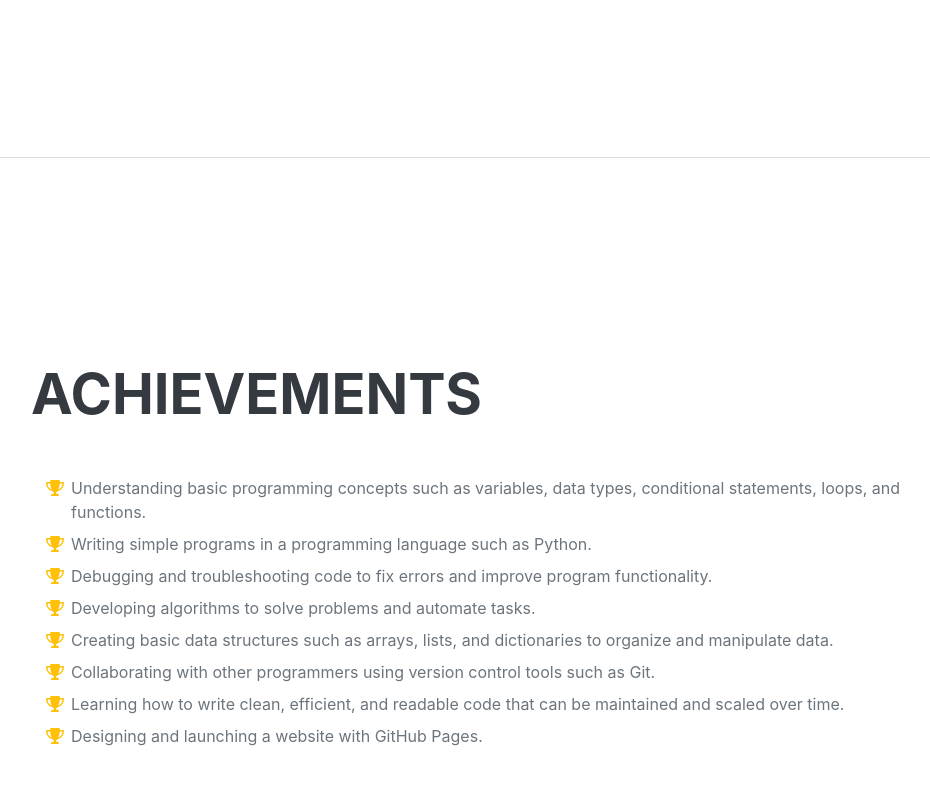
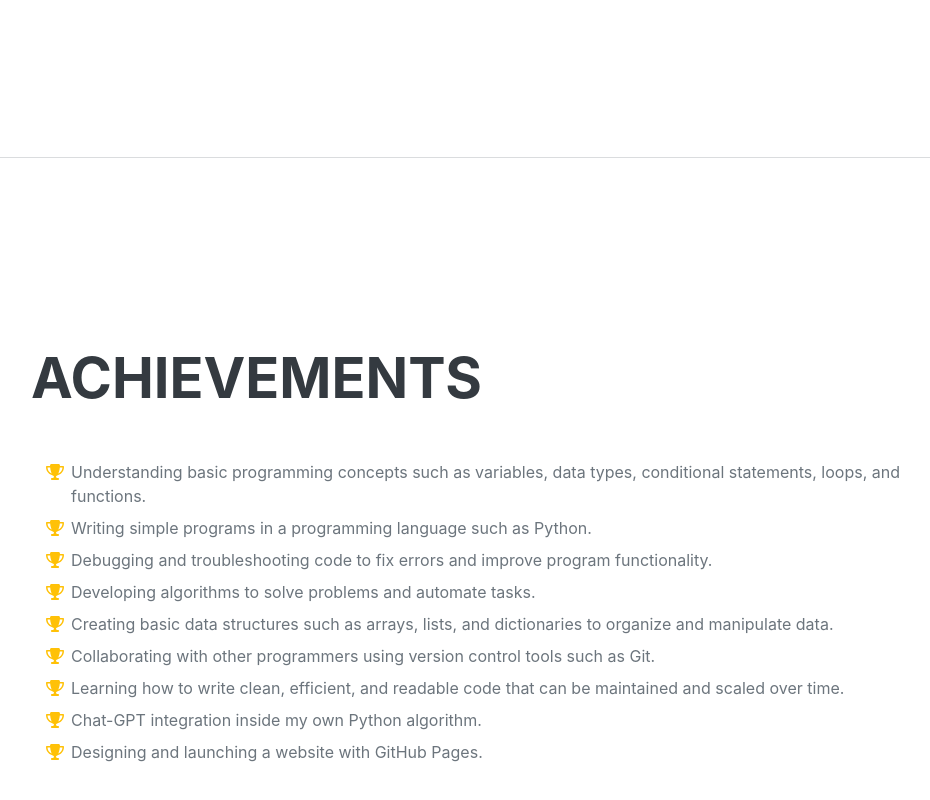
Before and after one commit to mhernayes/Profile-CV, a plain HTML site: page index.html in a window 1280 px wide. Shown: the part 4880-5680 px from the top of the page, without its empty margins (289-1219 px from the left). Drawn offline with nearby package versions, Linux system fonts and the light colour scheme; a web font is replaced by a local one.

Commit message:
update achievements

```diff
--- a/index.html
+++ b/index.html
@@ -280,6 +280,10 @@
                         </li>
                         <li>
                             <span class="fa-li"><i class="fas fa-trophy text-warning"></i></span>
+                            <p class="mb-2">Chat-GPT integration inside my own Python algorithm.</p>
+                        </li>
+                        <li>
+                            <span class="fa-li"><i class="fas fa-trophy text-warning"></i></span>
                             <p class="mb-2">Designing and launching a website with GitHub Pages.</p>
                         </li>
                     </ul>
```
